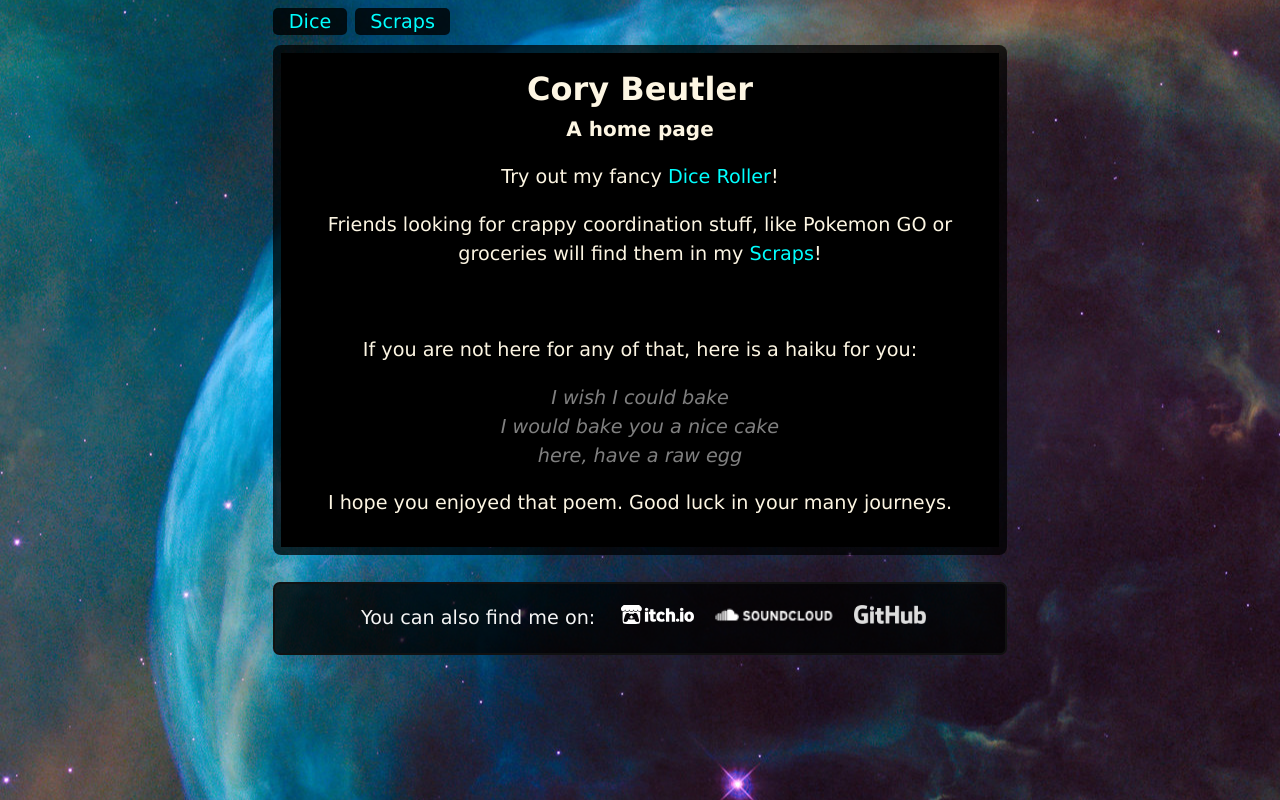
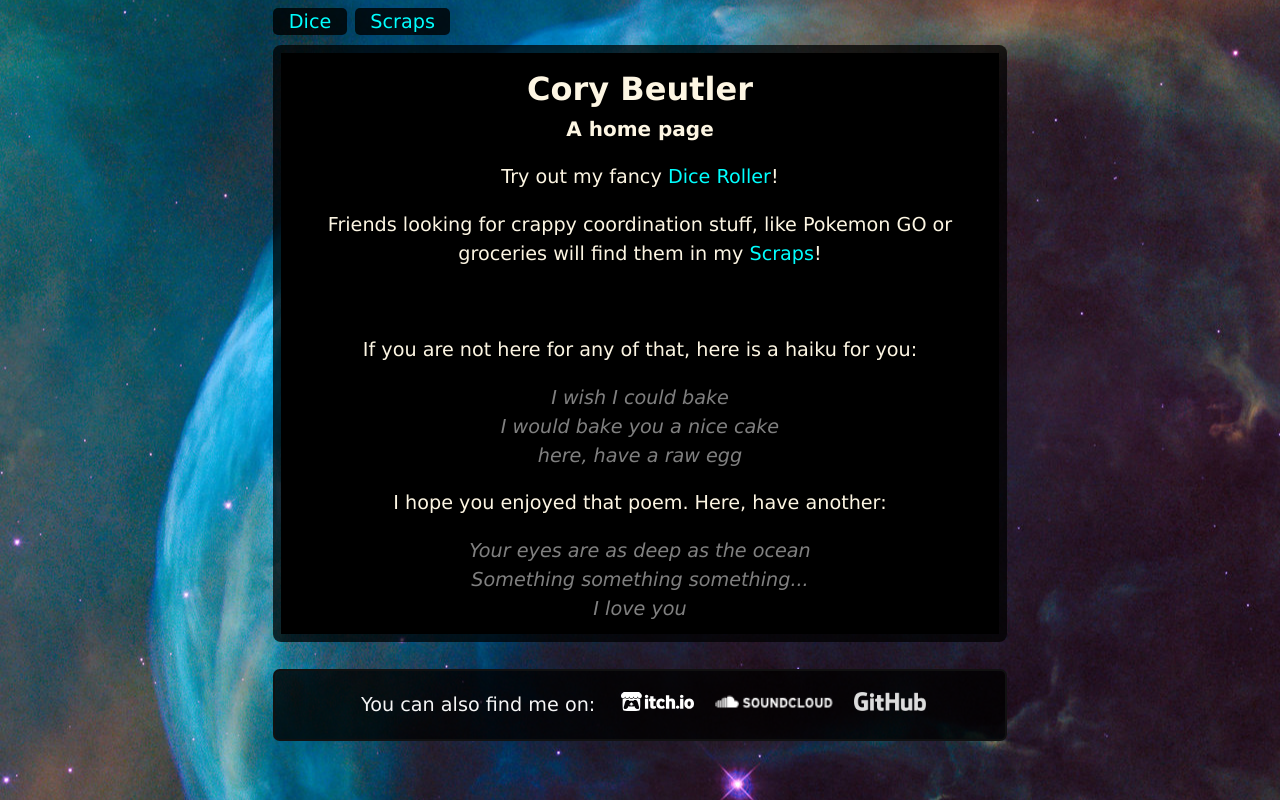
Before and after one commit to cgbeutler/corybeutler, a Svelte app: page / in a window 1280 px wide. Built offline with nearby package versions, Linux system fonts and the light colour scheme.

Commit message:
Added poem 2

```diff
--- a/src/routes/Home.svelte
+++ b/src/routes/Home.svelte
@@ -1,9 +1,30 @@
 <script lang="ts">
-    import Link from "../lib/Link.svelte";
+  import Link from "../lib/Link.svelte";
+  import { tweened } from 'svelte/motion';
 
 
   export let location;
   $: console.log(location);
+
+
+  let poemWords = [ "pretty as a flower", "deep as the ocean", "grand as a piano", "lovely as a summer's day", "deep as Mariana Trench", "deep as this poem" ]
+  let original = 3;
+  let timer = tweened(original)
+  let wordNum = 0;
+  let poemWord = poemWords[0];
+  let crossout = false;
+
+  setInterval(() => {
+    if ($timer > 0) $timer--;
+    else {
+      $timer += 3;
+      wordNum++;
+      if (wordNum > poemWords.length) wordNum = 0;
+      poemWord = poemWords[wordNum];
+    }
+    crossout = $timer < 1;
+  }, 1000);
+
 </script>
 
 
@@ -27,8 +48,13 @@
     here, have a raw egg
   </div>
   <p>
-    I hope you enjoyed that poem. Good luck in your many journeys.
+    I hope you enjoyed that poem. Here, have another:
   </p>
+  <div class="poem">
+    Your eyes are as {#if !crossout}{poemWord}{:else}<s>{poemWord}</s>{/if}<br>
+    Something something something...<br>
+    I love you
+  </div>
 </div>
 
 <!-- External links at the bottom -->
```
